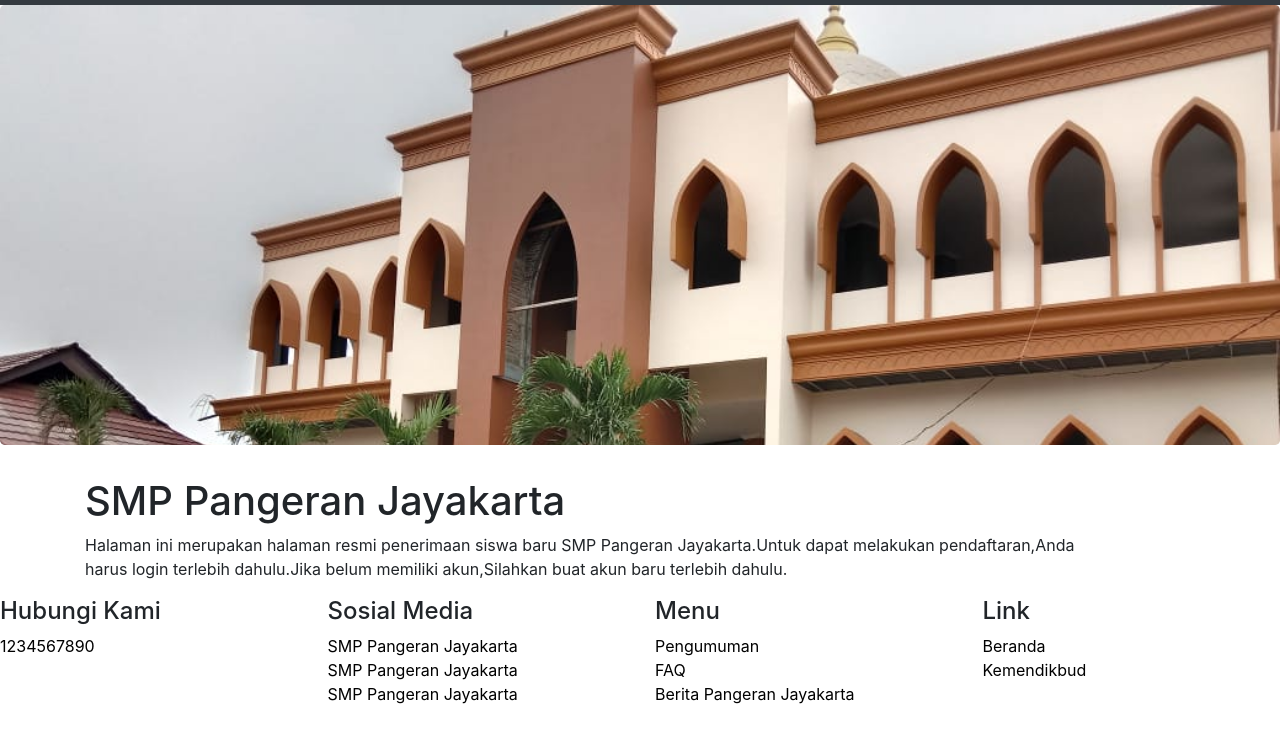
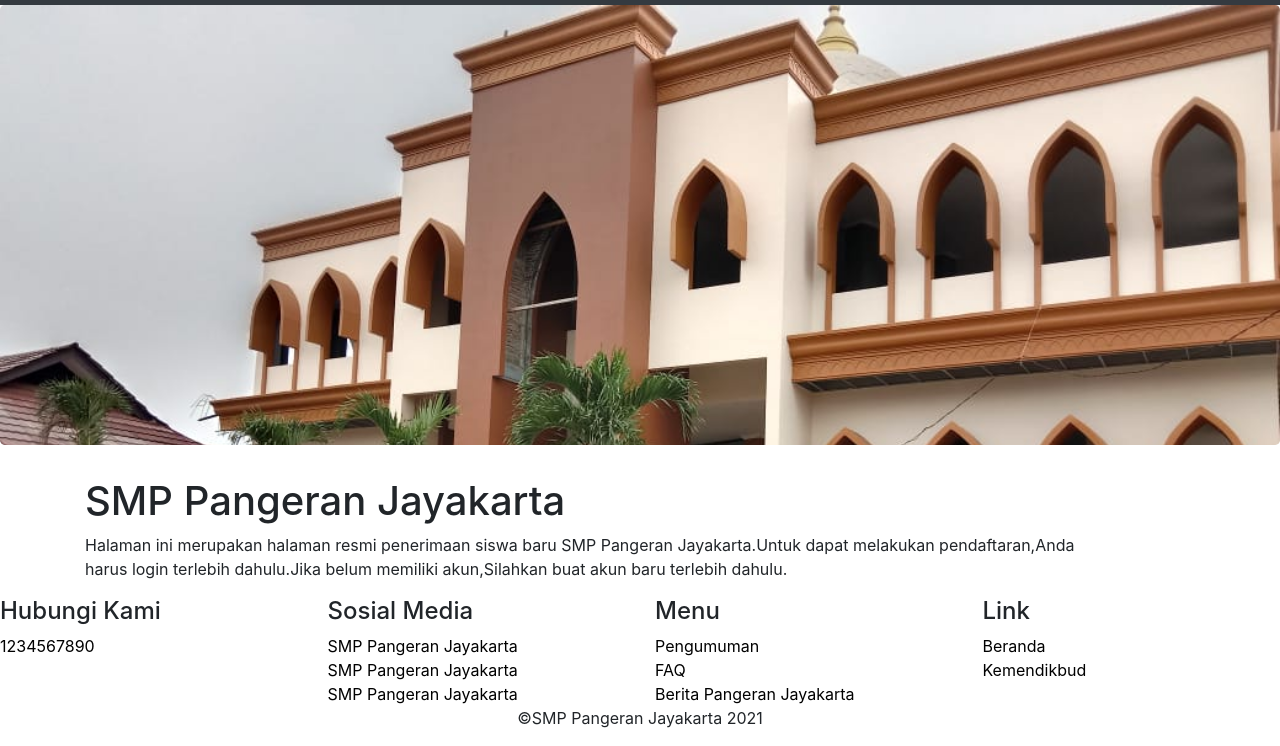
Before and after one commit to arifpujinugroho/pangjay, a plain HTML site: page pangjay/index.html in a window 1280 px wide. Shown: the part 61-807 px from the top of the page. Drawn offline with nearby package versions, Linux system fonts and the light colour scheme.

Commit message:
tambah footer

```diff
--- a/pangjay/index.html
+++ b/pangjay/index.html
@@ -61,6 +61,12 @@
         </div>
       </div>
 
+      <footer>
+        <p style="text-align: center;">
+          &copy;SMP Pangeran Jayakarta 2021
+        </p>
+      </footer>
+
 
     <!-- Optional JavaScript -->
     <!-- jQuery first, then Popper.js, then Bootstrap JS -->
```
